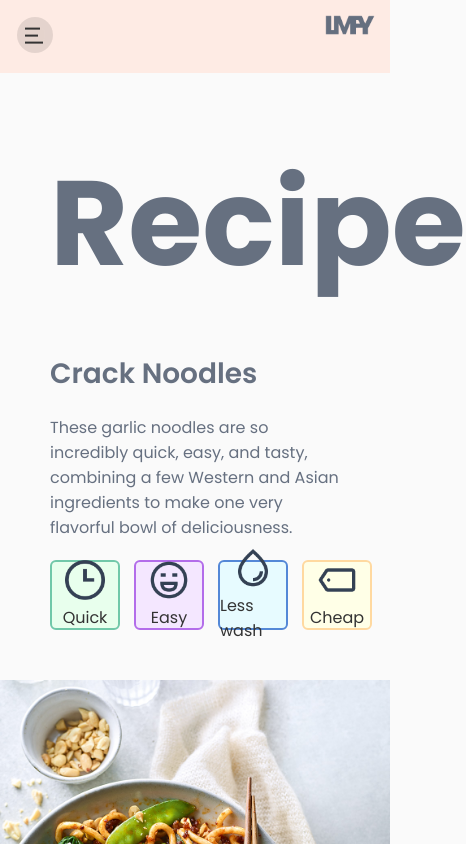
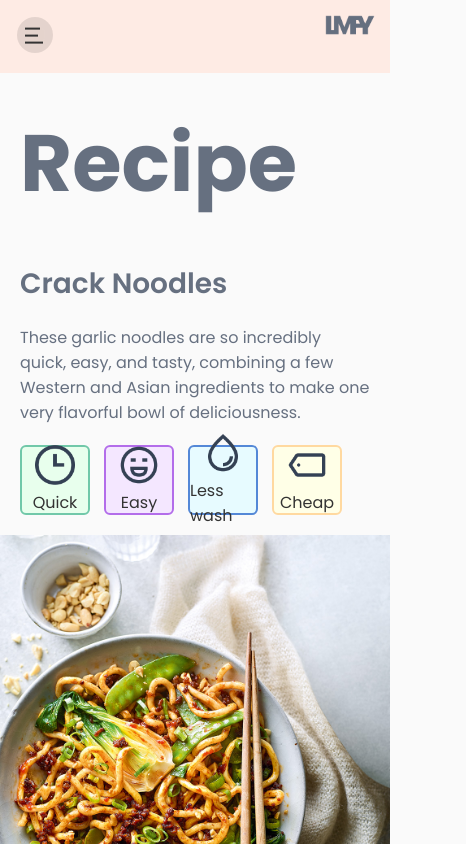
Before and after one commit to FredrikRidderfalk/let-me-feed-you, an Angular app: page /recipe in a window 390 px wide. Shown: the top 844 px of the page, 466 px wide, since content can reach past the window. Built offline with nearby package versions, Linux system fonts and the light colour scheme.

Commit message:
fix recipe intro text margin on mobile

```diff
--- a/src/app/components/recipe/recipe.component.sass
+++ b/src/app/components/recipe/recipe.component.sass
@@ -4,7 +4,7 @@
 main
     margin-block: rem(30) rem(70)
 h1
-    font-size: rem(120)
+    font-size: rem(80)
 h2
     font-size: rem(30)
     font-weight: 600
@@ -30,7 +30,6 @@ strong
 .container__text-tags
     @include flex-space-between
     flex-direction: column
-    padding: rem(30) // remove if wanting to align with edges of image
 
 // Recipe image
 .container__recipe-img
@@ -67,6 +66,8 @@ strong
         padding-inline: rem(30)
         margin-inline: auto
         max-width: 1100px
+    h1
+        font-size: rem(120)
     .container__ingredients-flex, .container__instructions, .container__notes
         padding-inline: 0
     .container__recipe-intro
@@ -82,6 +83,8 @@ strong
         object-fit: fill
     .container__recipe-intro__text
         width: 100%
+    .container__text-tags
+        padding: rem(30) // remove if wanting to align with edges of image
 
     // Ingredients-flex
     .container__ingredients-flex
```
